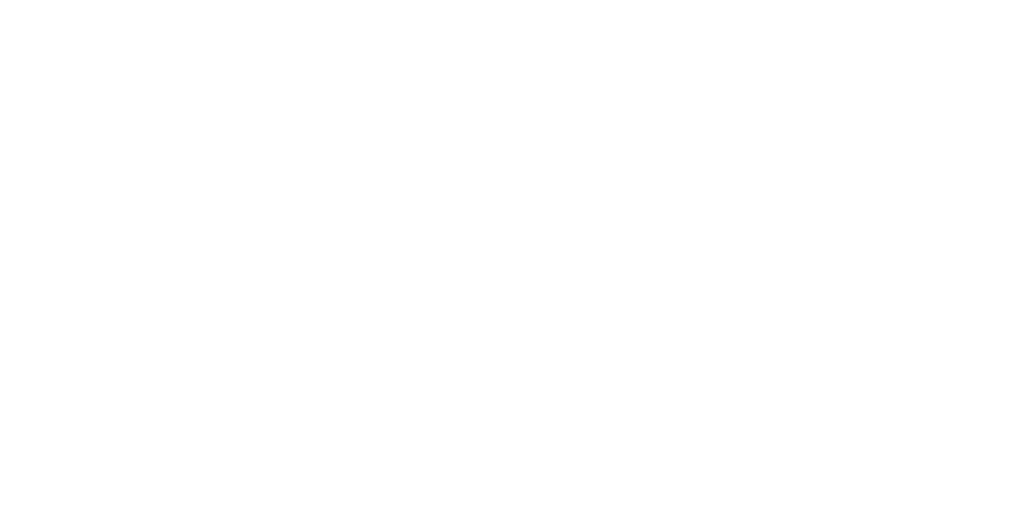
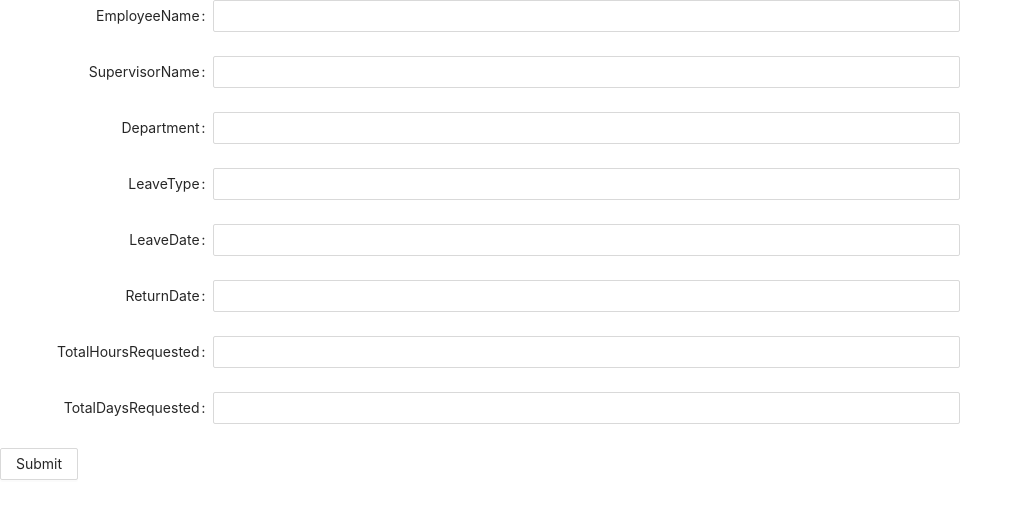
Before and after one commit to Parul-Nangia/Project-Ecommerce, a React (Create React App) app: page /leaveform in a window 1280 px wide. Before the commit this address had no page. Shown: the top 518 px of the page, without its empty margins (0-1023 px from the left). Built offline with nearby package versions, Linux system fonts and the light colour scheme.

Commit message:
leavepage

```diff
--- a/src/App.js
+++ b/src/App.js
@@ -7,16 +7,20 @@
 
 
 
-function App() {
-
-  return (
-    <>
-      <Routing />
 
 
 
-    </>
+function App() {
+   return (
+    <>
+
+
+      <Routing />
+
+   </>
   );
+
+
 
 
 }
--- a/src/components/Employees.jsx
+++ b/src/components/Employees.jsx
@@ -114,7 +114,7 @@
       console.log("Employee Deleted", _id)
     }
   }
-  //================================================= END employee delete (GET API)================================================================================
+  //================================================= END employee delete (GET API================================================================================
 
 
 
@@ -140,7 +140,7 @@
     employeeList();
 
   },[])
-  //================================================= END employee listing (GET API)================================================================================
+
 
 
 
--- a/src/components/Leave.jsx
+++ b/src/components/Leave.jsx
@@ -3,15 +3,20 @@
 import LeaveCards from '../components/LeaveCards';
 import LeaveTable from '../components/LeaveTable';
 import LeaveCalendar from '../components/LeaveCalendar';
-import Header from '../components/Header';
+
 import Sidebar from '../components/Sidebar';
+
 import Navbar from '../components/Navbar';
+
+import { Button } from 'antd';
+
+
+
 
 
 const Leave = (props) => {
   const navigate = useNavigate();
   const views = ["tableview" , "calendarview"];
-
 
 return (
     <>
@@ -23,10 +28,10 @@
 
               <Link to="/leaveform"></Link>
               <br/>
-              <button onClick={()=> navigate('/leaveform')}>Apply Leave</button>
+              <Button type='primary' onClick={()=> navigate('/leaveform')}>Apply Leave</Button>
               <br/>
               <br/>
-            <button onClick={()=> navigate('/leavecalendar')}>Calendarview</button>
+            <Button type='primary' onClick={()=> navigate('/leavecalendar')}>Calendarview</Button>
 
             {views ? <LeaveTable/> : <LeaveCalendar/>}
 
--- a/src/components/LeaveForm.js
+++ b/src/components/LeaveForm.js
@@ -1,15 +1,60 @@
-// import { AntDesignOutlined } from '@ant-design/icons'
+
 import React, { useState } from 'react';
-import {Button,DatePicker, Form, Input, InputNumber, Select,Switch,} from 'antd';
+import axios from 'axios';
+import { Form, Input, Button } from 'antd';
+    // const { Option } = Select;
+
 
 const LeaveForm = () => {
+  const url = "http://localhost:1999/leave"
+
   const [componentSize, setComponentSize] = useState('default');
+
   const onFormLayoutChange = ({ size }) => {
     setComponentSize(size);
   };
 
+
+    const [data, setData] = useState({
+      EmployeeName: "",
+      SupervisorName: "",
+      Department: "",
+      LeaveType: "",
+      LeaveDate: "",
+      ReturnDate: "",
+      TotalHoursRequested: "",
+      TotalDaysRequested: ""
+    })
+
+    const Submit = (e)=>{
+      console.log("dh")
+      console.log(e,"kjfjf")
+       e.preventDefault();
+       axios.post(url,{
+        EmployeeName:data.EmployeeName,
+        SupervisorName:data.SupervisorName,
+        Department:data.Department,
+        LeaveType:data.LeaveType,
+        Leavedate:data.LeaveDate,
+        Returndate:data.ReturnDate,
+        TotalHoursRequested:parseInt(data.TotalHoursRequested),
+        TotalDaysRequested:parseInt(data.TotalDaysRequested)
+       })
+       .then(res => {
+          console.log(res.data)
+       })
+    }
+
+     function handle(e) {
+      const newdata={...data}
+      newdata[e.target.id] = e.target.value
+      setData(newdata)
+      console.log(newdata)
+
+     }
+
     return (
-
+      <div>
      <Form
     labelCol={{
       span: 4,
@@ -26,32 +71,56 @@
   >
 
 
-     <Form.Item label="Reason">
-        <Input />
+
+
+    <Form.Item label="EmployeeName">
+
+      <Input onChange = {(e)=> handle(e)} value= {data.EmployeeName}  id="EmployeeName" />
     </Form.Item>
-      <Form.Item label="Leavetype">
-        <Select>
-          <Select.Option value="demo">Annual</Select.Option>
-          <Select.Option value="demo">Medical</Select.Option>
-          <Select.Option value="demo">Casual</Select.Option>
-          <Select.Option value="demo">Other</Select.Option>
-        </Select>
+
+      <Form.Item label="SupervisorName">
+
+      <Input onChange = {(e)=> handle(e)} value= {data.SupervisorName }  id="SupervisorName"/>
+      </Form.Item>
+
+      <Form.Item label="Department" >
+
+      <Input onChange = {(e)=> handle(e)}  value= {data.Department} id="Department"/>
       </Form.Item>
 
 
-      <Form.Item label="DatePicker">
-        <DatePicker />
+      <Form.Item label="LeaveType" >
+
+       <Input onChange = {(e)=> handle(e)}  value= {data.LeaveType} id="LeaveType"/>
        </Form.Item>
-      <Form.Item label="InputNumber">
-        <InputNumber />
+
+
+      <Form.Item label="LeaveDate" >
+      <Input onChange = {(e)=> handle(e)} value= {data.LeaveDate} id="LeaveDate" type="calendar"/>
+
       </Form.Item>
-      <Form.Item label="PaidLeave" valuePropName="checked">
-        <Switch />
+      <Form.Item label="ReturnDate" >
+      <Input onChange = {(e)=> handle(e)} value= {data.ReturnDate} id="ReturnDate" type="calendar"/>
+
       </Form.Item>
-      <Form.Item label="Button">
-        <Button>Button</Button>
+
+      <Form.Item label="TotalHoursRequested" >
+      <Input onChange = {(e)=> handle(e)} value= {data.TotalHoursRequested} id="TotalHoursRequested" type="number" />
+
       </Form.Item>
+
+      <Form.Item label="TotalDaysRequested">
+      <Input onChange = {(e)=> handle(e)}  value= {data.TotalDaysRequested}  id="TotalDaysRequested"  type="number"  />
+
+      </Form.Item>
+
+     {/* <Button onclick= {(e)=> Submit(data)}> Submit </Button> */}
+     <Button onClick={Submit}>Submit</Button>
+
      </Form>
+     </div>
+
   );
-};
+}
+
       export default LeaveForm;
--- a/src/components/LeaveTable.js
+++ b/src/components/LeaveTable.js
@@ -1,78 +1,66 @@
-import React from 'react'
-import { Table } from 'antd'
-let l1={
-  flex:"1",
-  height:"300px",
-  width:"1200px",
-  margin:"20px",
+import React, { useState, useEffect } from "react";
+import { Table } from "antd";
+import axios from "axios";
 
-}
+// let l1={
+//   flex:"1",
+//   height:"300px",
+//   width:"1200px",
+//   margin:"20px",
 
-const LeaveTable = () => {
+// }
 
-  const data= [
+function LeaveTable() {
+  const [dataSource, setDataSource] = useState([]);
+
+  useEffect(() => {
+    getData();
+  }, []);
+
+  const getData = async () => {
+    await axios.get("http://localhost:1999/leave").then((res) => {
+      console.log(res, "bhvhv");
+      console.log(setDataSource, "davider");
+      console.log(dataSource, "prince");
+      setDataSource(
+        res.data.map((row) => ({
+          EmployeeName: row.EmployeeName,
+          LeaveType: row.LeaveType,
+          Hours: row.TotalHoursRequested,
+          Days: row.TotalDaysRequested,
+          Id: row.id,
+        }))
+      );
+    });
+  };
+  const columns = [
     {
-    leavetype:'Medical',
-     days:2,
-     Reason:'fever',
-     key:1,
-     Status:'Pending',
+      title: "Id",
+      dataIndex: "Id",
     },
     {
-    leavetype:'Casual',
-     days:1,
-     Reason:'work',
-     key:2,
-     Status:'Approved',
+      title: "EmployeeName",
+      dataIndex: "EmployeeName",
+    },
+
+    {
+      title: "LeaveType",
+      dataIndex: "LeaveType",
     },
     {
-    leavetype:'Annual',
-     days:5,
-     Reason:'vacation',
-     key:3,
-     Status:'Pending'
+      title: "Hours",
+      dataIndex: "Hours",
     },
     {
-    leavetype:'Time off',
-     days:1,
-     Reason:'urgent',
-     key:4,
-     Status:'Pending',
+      title: "Days",
+      dataIndex: "Days",
     },
-]
-const columns = [
-  {
-    title:'Leave Type',
-    dataIndex:'leavetype',
-    key:'key',
-},
-{
-  title:'Days',
-  dataIndex:'days',
-  key:'key',
-},
-{
-  title:'Reason',
-  dataIndex:'Reason',
-  key:'key',
-},
-{
-  title:'Status',
-  dataIndex:'Status',
-  key:'key',
-},
-
   ];
   return (
-
     <>
-    <h1>Table</h1>
-      <Table style={l1}
-        dataSource={data}
-        columns={columns} >
-      </Table>
+      <Table columns={columns} dataSource={dataSource}></Table>
     </>
-  )
+  );
 }
 
 export default LeaveTable;
--- a/src/components/Routing.js
+++ b/src/components/Routing.js
@@ -6,7 +6,14 @@
 import Employees from '../components/Employees';
 import Login from '../components/Login';
 import Edit from '../components/Edit';
+
 import View from '../components/View';
+
+import LeaveForm from '../components/LeaveForm';
+import LeaveCalendar from '../components/LeaveCalendar';
+
+
+// import View from '../components/View';
 
 // import Navbar from '../components/Navbar';
 
@@ -29,11 +36,20 @@
                     <Route path="/attendance" element={<Attendance/>}/>
                     <Route path="/leave" element={<Leave/>}/>
 
+
                     <Route path="/employees" element={<Employees/>}/>
                     <Route path="/edit/:_id" element={<Edit/>}/>
 
                     <Route path="/view/:_id" element={<View/>}/>
 
+
+
+                    <Route path="/leaveform" element={<LeaveForm/>}/>
+                    <Route path="/leavecalendar" element={<LeaveCalendar/>}/>
+
+
+                    <Route path="/employees" element={<Employees/>}/>
+                    <Route path="/edit/:_id" element={<Edit/>}/>
 
 
                 </Routes>
```
Lines whose indentation alone changed are shown as unchanged.
